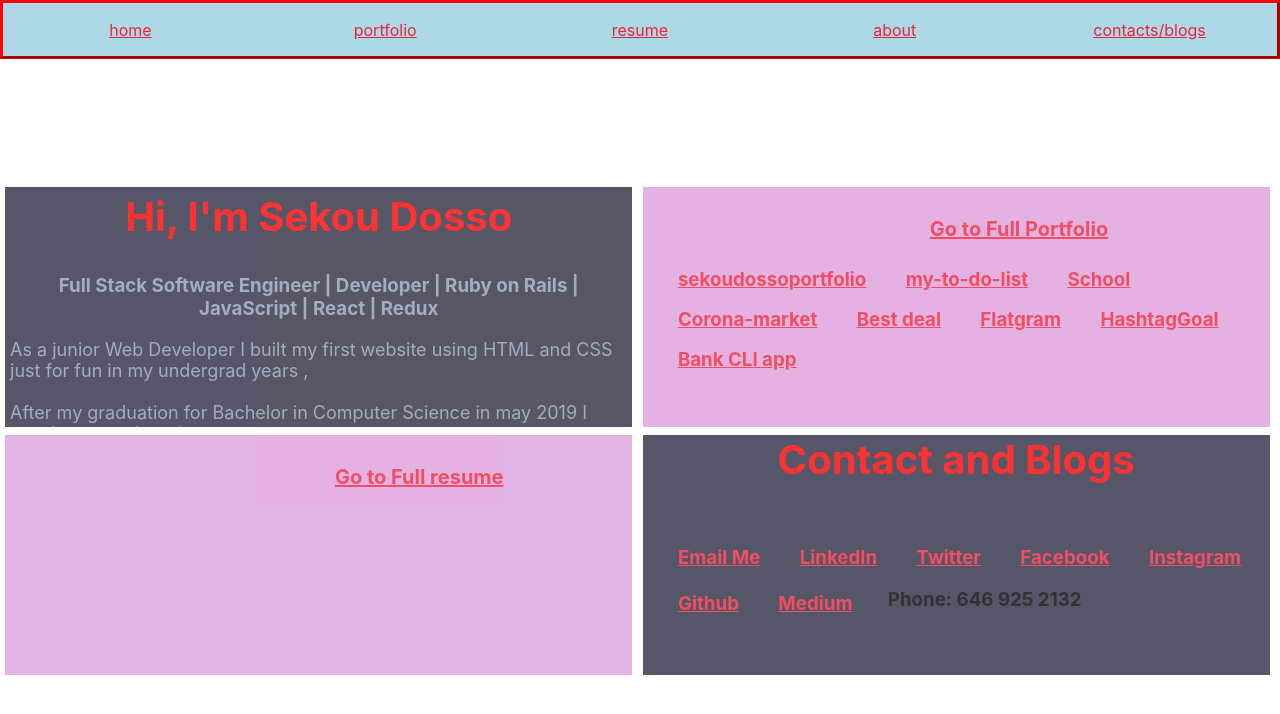
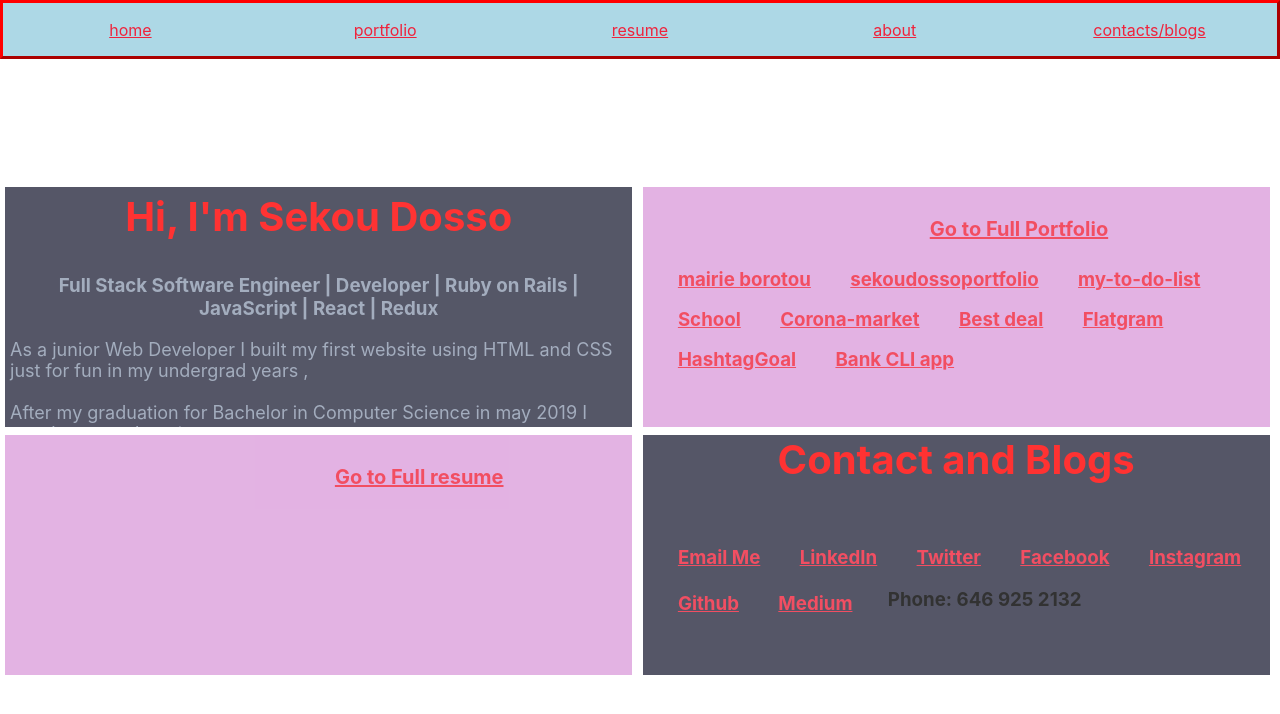
Before and after one commit to sekoudosso82/sekoudossoportfolio, a React (Create React App) app: page / in a window 1280 px wide. Shown: the top 714 px of the page. Built offline with nearby package versions, Linux system fonts and the light colour scheme.

Commit message:
deployment on netlify

```diff
--- a/src/components/Home.js
+++ b/src/components/Home.js
@@ -35,6 +35,9 @@ class Home extends Component
                         {/* <h3> Projects </h3> */}
                         <div>
                                     <NavLink className='homeFullPortfolioSubDiv' to='/portfolio'>Go to Full Portfolio</NavLink>
+                        </div>
+                        <div className='homePortfolioSubDiv'>
+                            <h3 className='portfolioTextAlign'> <a href='https://sekoudosso82.github.io/'> mairie borotou </a> </h3>
                         </div>
 
                         <div className='homePortfolioSubDiv'>
```
